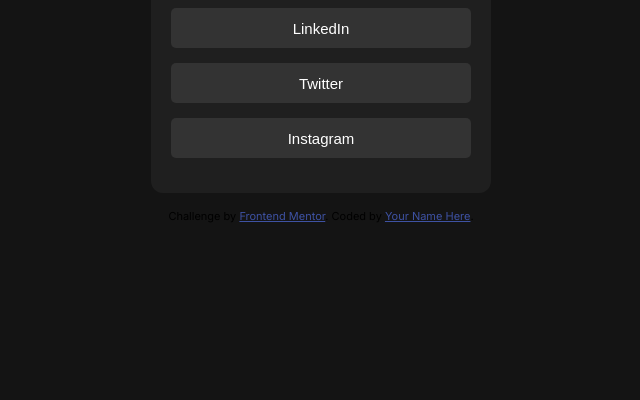
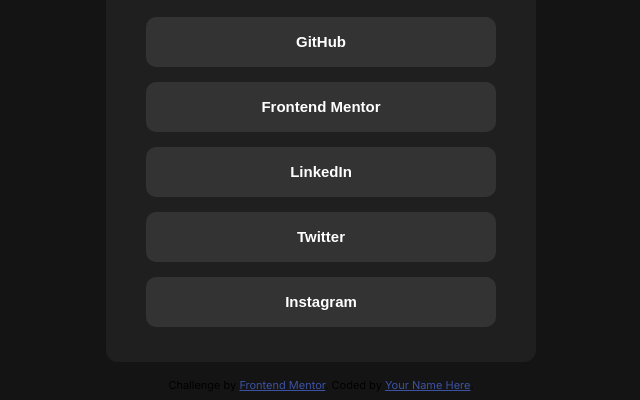
Before and after one commit to Endorum/social-links-profile-main, a plain HTML site: page index.html in a window 1280 px wide. Shown: the part 407-807 px from the top of the page, without its empty margins (319-959 px from the left). Drawn offline with Linux system fonts and the light colour scheme.

Commit message:
Update style.css

```diff
--- a/style.css
+++ b/style.css
@@ -13,8 +13,10 @@ div.card{
     margin-left: auto;
     margin-right: auto;
 
-    padding-left: 20px;
-    padding-right: 20px;
+    margin-top: 10%;
+
+    padding-left: 40px;
+    padding-right: 40px;
 
     border-radius: 12px;
 }
@@ -76,12 +78,12 @@ div.description h3{
 .links ul li button{
     background-color: hsl(0, 0%, 20%);
     color: white;
-    font-weight: 500;
+    font-weight: 600;
     font-size: 15px;
-    width: 300px;
+    width: 350px;
     border-style: none;
-    height: 40px;
-    border-radius: 5px;
+    height: 50px;
+    border-radius: 10px;
 }
 
 .links ul li button:hover{
```
